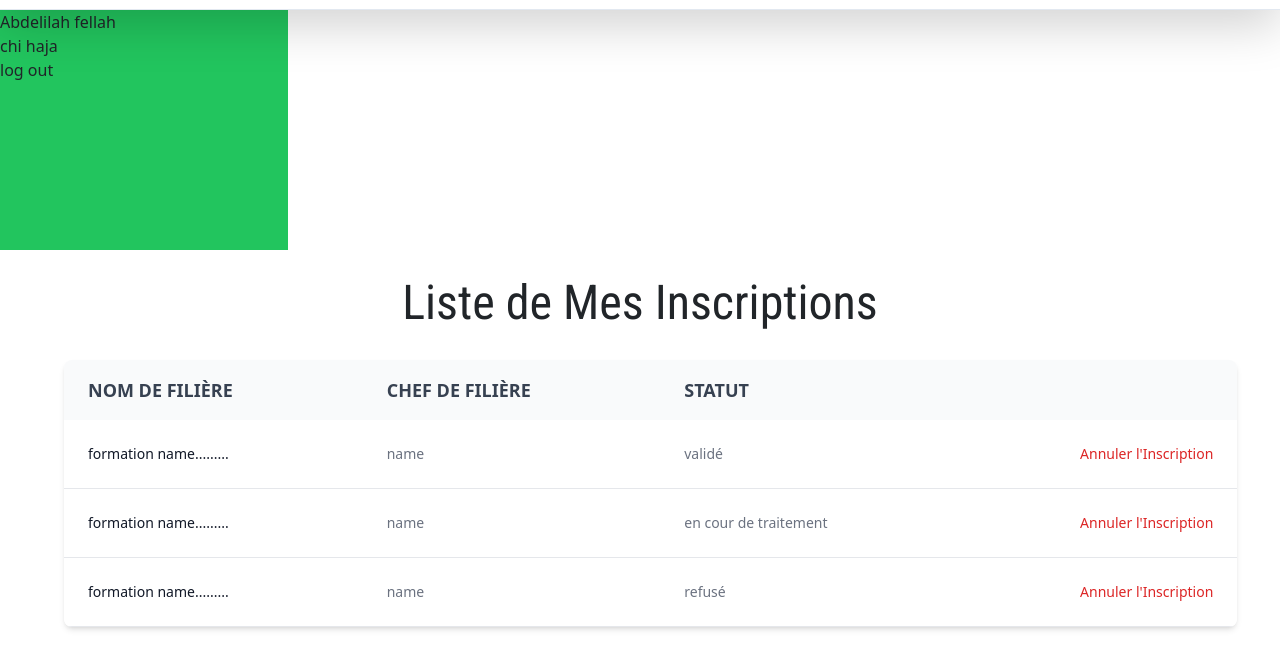
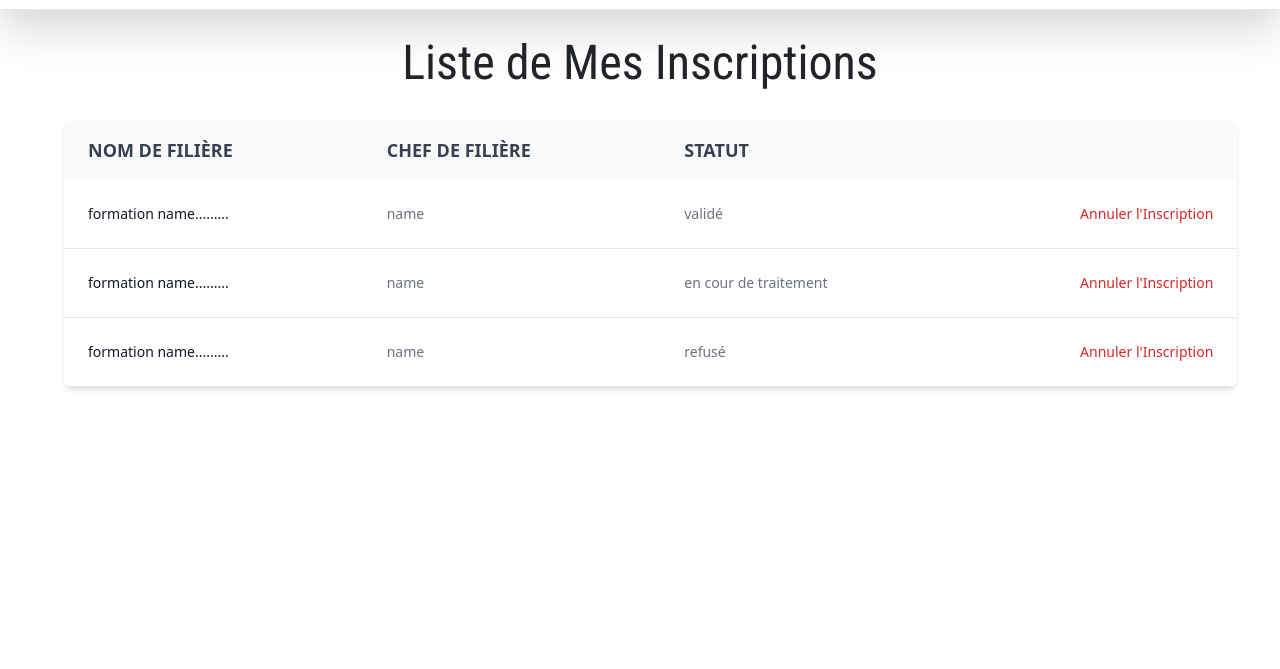
Before and after one commit to abdelilah-fllh/pfe, a website: page index.html in a window 1280 px wide. Shown: the part 79-748 px from the top of the page. Drawn offline with nearby package versions, Linux system fonts and the light colour scheme.

Commit message:
Update index.html

```diff
--- a/index.html
+++ b/index.html
@@ -40,14 +40,6 @@
         </nav>
         </div>
     </header>
-    <div class=" bg-green-500 w-72 h-60 right-0 top-[5.5rem] mr-7">
-        <ul >
-            <li>Abdelilah fellah</li>
-            <li>chi haja</li>
-            <span></span>
-            <li>log out</li>
-        </ul>
-    </div>
     <!-- table des choix -->
     <div class="text-center font-roboto text-5xl mt-6 mb-7">
         <h1 class="">Liste de Mes Inscriptions</h1>
```
